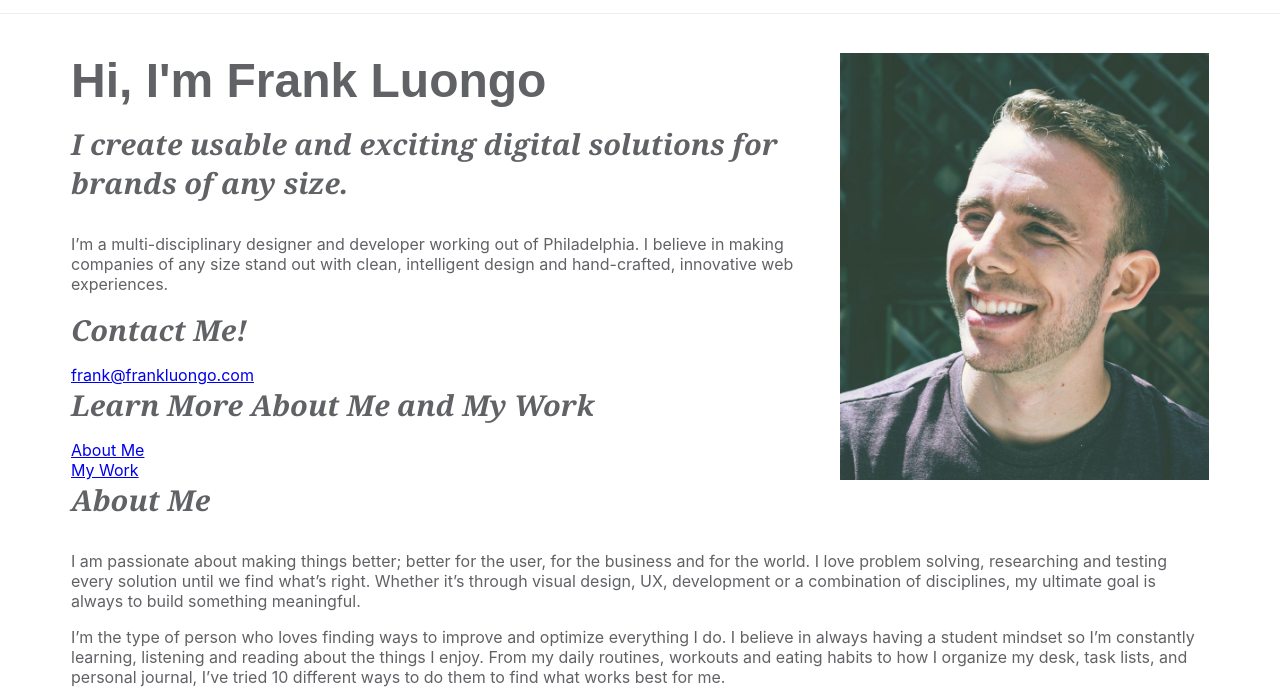
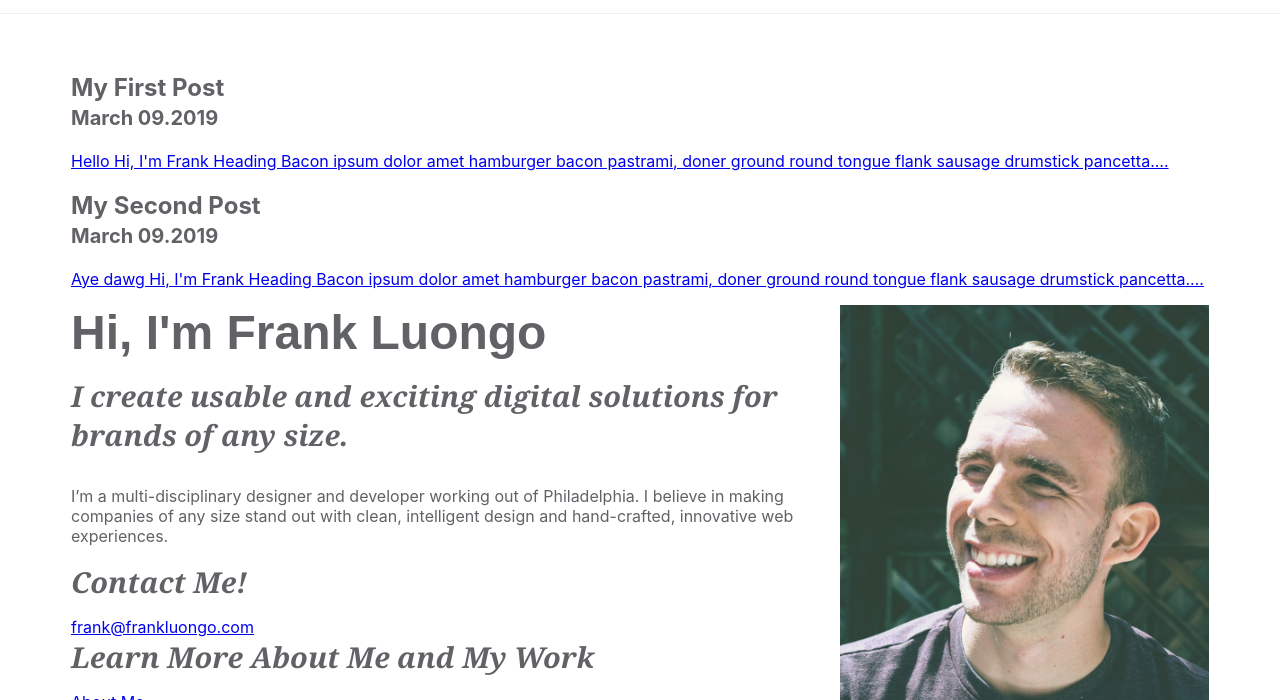
Before and after one commit to frankluongo/frankluongo, a Gatsby site: page / in a window 1280 px wide. Shown: the part 73-773 px from the top of the page. Built offline with nearby package versions, Linux system fonts and the light colour scheme; Gatsby itself is replaced by a stand-in of ours.

Commit message:
15: Static Query From Scratch & Page Listing

```diff
--- /dev/null
+++ b/src/components/listing.js
@@ -0,0 +1,44 @@
+import React, { Component } from 'react'
+import { Link, StaticQuery, graphql } from "gatsby";
+
+export default class Listing extends Component {
+  render() {
+    return (
+      <StaticQuery
+        query={LISTING_QUERY}
+        render={({allMarkdownRemark}) => (
+          allMarkdownRemark.edges.map(edge => (
+            <article key={edge.node.frontmatter.slug}>
+              <h2>{edge.node.frontmatter.title}<br />
+              <small>{edge.node.frontmatter.date}</small></h2>
+
+              <Link to={`/blog${edge.node.frontmatter.slug}`}>
+                <p>{edge.node.excerpt}</p>
+              </Link>
+            </article>
+          ))
+        )}
+      />
+    )
+  }
+}
+
+const LISTING_QUERY = graphql`
+  query ListingPosts {
+    allMarkdownRemark(limit: 10, sort:{
+      order: DESC,
+      fields: [frontmatter___date]
+    }) {
+      edges {
+        node {
+          excerpt
+          frontmatter {
+            date(formatString: "MMMM DD.YYYY")
+            title
+            slug
+          }
+        }
+      }
+    }
+  }
+`;
--- a/src/pages/blog/index.js
+++ b/src/pages/blog/index.js
@@ -59,4 +59,5 @@ query BlogPosts {
 }
 `;
 
+
 export default BlogIndex;
--- a/src/pages/index.js
+++ b/src/pages/index.js
@@ -3,11 +3,14 @@ import React from "react"
 import Layout from "../components/layout"
 import SEO from "../components/seo"
 import Intro from "../components/homepage/intro";
+import Listing from "../components/listing";
 import { Heading2 } from "../Styles/elements/Headings";
+
 
 const IndexPage = () => (
   <Layout>
     <SEO title="Home" keywords={[`gatsby`, `application`, `react`]} />
+    <Listing />
     <Intro />
     {/* About Me Section */}
 
```
